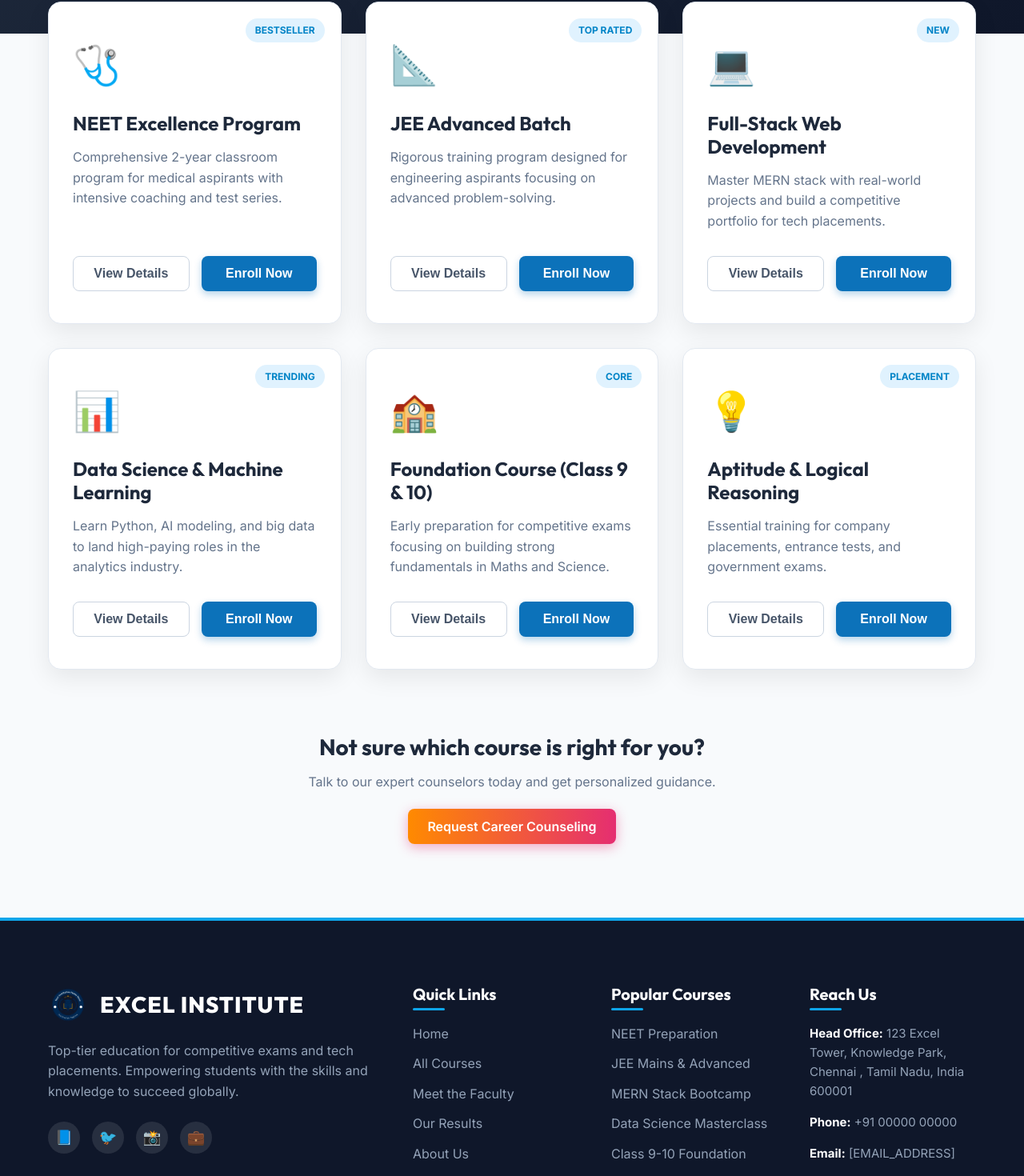
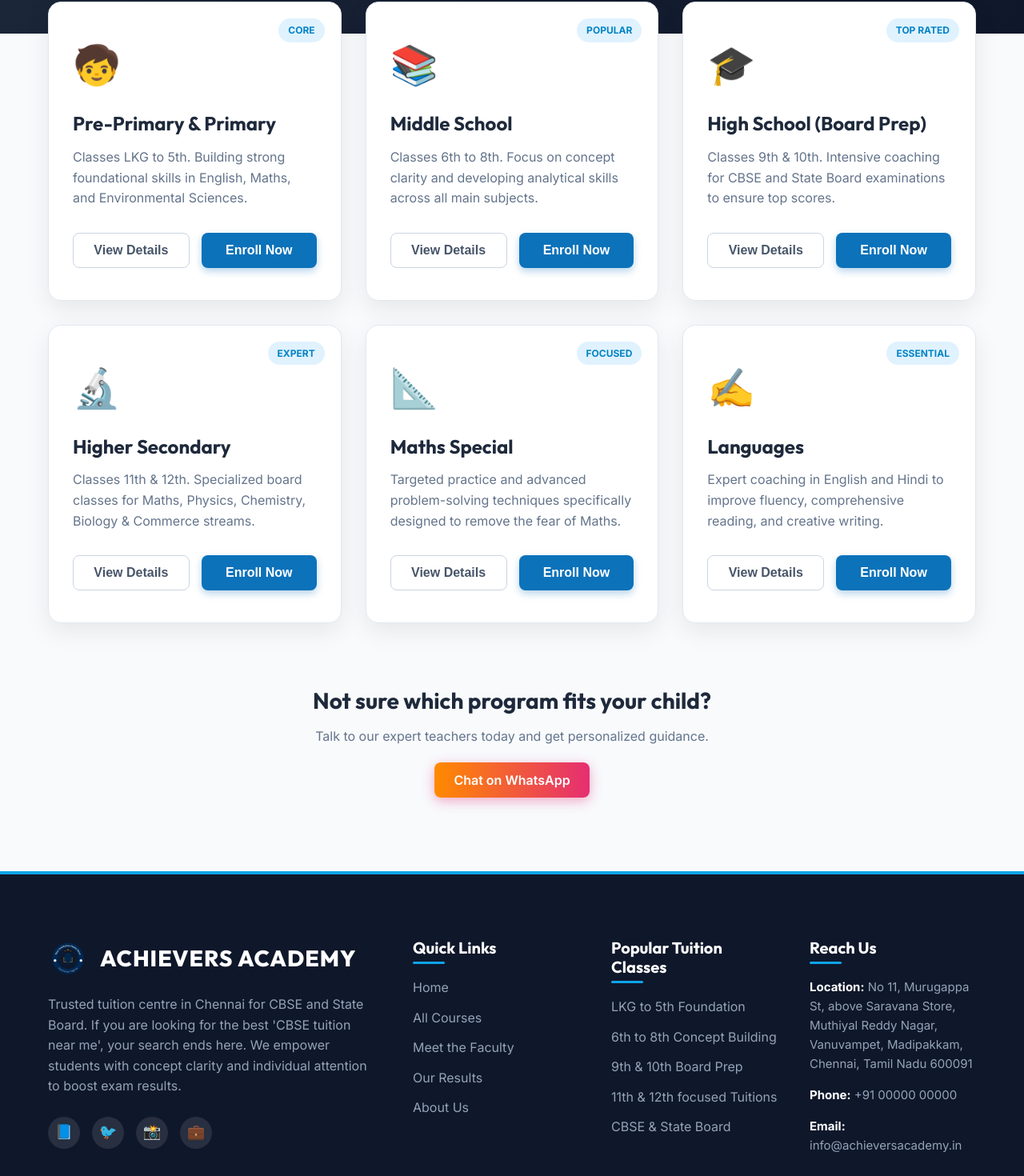
Before and after one commit to Saai416/Training-Institue-Website, a React (Create React App) app: page /courses in a window 1280 px wide. Shown: the part 378-1848 px from the top of the page at 80% size. Built offline with nearby package versions, Linux system fonts and the light colour scheme.

Commit message:
Fix: changess

```diff
--- a/src/components/Footer.js
+++ b/src/components/Footer.js
@@ -10,10 +10,10 @@ const Footer = () => {
           <div className="footer-grid">
             <div className="footer-info">
               <div style={{ display: 'flex', alignItems: 'center', marginBottom: '20px' }}>
-                <img src="/logo.png" alt="Excel Institute Logo" style={{ width: '50px', height: '50px', marginRight: '15px' }} />
-                <h2 style={{ marginBottom: 0 }}>EXCEL INSTITUTE</h2>
+                <img src="/logo.png" alt="Achievers Academy Logo" style={{ width: '50px', height: '50px', marginRight: '15px' }} />
+                <h2 style={{ marginBottom: 0 }}>ACHIEVERS ACADEMY</h2>
               </div>
-              <p>Top-tier education for competitive exams and tech placements. Empowering students with the skills and knowledge to succeed globally.</p>
+              <p>Trusted tuition centre in Chennai for CBSE and State Board. If you are looking for the best 'CBSE tuition near me', your search ends here. We empower students with concept clarity and individual attention to boost exam results.</p>
               <div className="social-links">
                 <a href="/" className="social-icon">📘</a>
                 <a href="/" className="social-icon">🐦</a>
@@ -34,21 +34,21 @@ const Footer = () => {
             </div>
 
             <div className="footer-courses">
-              <h3>Popular Courses</h3>
+              <h3>Popular Tuition Classes</h3>
               <ul>
-                <li><Link to="/courses">NEET Preparation</Link></li>
-                <li><Link to="/courses">JEE Mains & Advanced</Link></li>
-                <li><Link to="/courses">MERN Stack Bootcamp</Link></li>
-                <li><Link to="/courses">Data Science Masterclass</Link></li>
-                <li><Link to="/courses">Class 9-10 Foundation</Link></li>
+                <li><Link to="/courses">LKG to 5th Foundation</Link></li>
+                <li><Link to="/courses">6th to 8th Concept Building</Link></li>
+                <li><Link to="/courses">9th & 10th Board Prep</Link></li>
+                <li><Link to="/courses">11th & 12th focused Tuitions</Link></li>
+                <li><Link to="/courses">CBSE & State Board</Link></li>
               </ul>
             </div>
 
             <div className="footer-contact">
               <h3>Reach Us</h3>
-              <p><strong>Head Office:</strong> 123 Excel Tower, Knowledge Park, Chennai , Tamil Nadu, India 600001</p>
+              <p><strong>Location:</strong> No 11, Murugappa St, above Saravana Store, Muthiyal Reddy Nagar, Vanuvampet, Madipakkam, Chennai, Tamil Nadu 600091</p>
               <p><strong>Phone:</strong> +91 00000 00000</p>
-              <p><strong>Email:</strong> [EMAIL_ADDRESS]</p>
+              <p><strong>Email:</strong> info@achieversacademy.in</p>
             </div>
           </div>
         </div>
@@ -56,7 +56,7 @@ const Footer = () => {
 
       <div className="footer-bottom">
         <div className="container footer-bottom-inner">
-          <p>&copy; {new Date().getFullYear()} Excel Institute. All rights reserved.</p>
+          <p>&copy; {new Date().getFullYear()} Achievers Academy. All rights reserved.</p>
           <div className="footer-legal">
             <a href="/">Privacy Policy</a>
             <a href="/">Terms & Conditions</a>
--- a/src/components/Navigation.js
+++ b/src/components/Navigation.js
@@ -9,8 +9,8 @@ const Navigation = () => {
     <header className="navbar">
       <div className="navbar-container">
         <Link to="/" className="navbar-logo" style={{ display: 'flex', alignItems: 'center' }}>
-          <img src="/logo.png" alt="Excel Institute Logo" style={{ width: '40px', height: '40px', marginRight: '10px' }} />
-          EXCEL INSTITUTE
+          <img src="/logo.png" alt="Achievers Academy Logo" style={{ width: '40px', height: '40px', marginRight: '10px' }} />
+          ACHIEVERS ACADEMY
         </Link>
         <div className={`nav-menu ${menuOpen ? 'active' : ''}`}>
           <Link to="/" className="nav-link">Home</Link>
@@ -28,13 +28,13 @@ const Navigation = () => {
       </div>
       <div className="navbar-contact">
         <div className="contact-item">
-          <span>📧 info@excelinstitute.com</span>
+          <span>📧 info@achieversacademy.in</span>
         </div>
         <div className="contact-item">
-          <span>📍 Chennai, Tamil Nadu</span>
+          <span>📍 Madipakkam, Chennai</span>
         </div>
         <div className="contact-item">
-          <span>⏰ Mon-Sat: 8:00 AM - 8:00 PM</span>
+          <span>⏰ Mon-Sat: 4:00 PM - 9:00 PM</span>
         </div>
         <div className="contact-item">
           <span>📞 +91 00000 00000</span>
--- a/src/pages/About.js
+++ b/src/pages/About.js
@@ -4,38 +4,38 @@ import '../styles/About.css';
 const About = () => {
   const testimonials = [
     {
-      text: "Excel Institute completely transformed my preparation strategy. The faculty's personal attention and rigorous test series helped me secure my dream rank in NEET.",
-      name: "Aditya Verma",
-      outcome: "AIR 15, NEET 2023",
+      text: "Achievers Academy completely transformed my child's preparation strategy. The faculty's personal attention helped my son score 95% in his CBSE 10th boards.",
+      name: "Aditya Verma (Parent)",
+      outcome: "CBSE 10th - 95%",
       image: "https://images.unsplash.com/photo-1539571696357-5a69c17a67c6?q=80&w=1974&auto=format&fit=crop"
     },
     {
-      text: "The programming bootcamp was intense, but exactly what I needed. I went from zero coding knowledge to placing at Amazon within 8 months.",
-      name: "Sneha Kapoor",
-      outcome: "SDE at Amazon",
+      text: "The small batch sizes and focus on concept clarity made a huge difference. Highly recommend Achievers Academy to all students and parents.",
+      name: "Sneha Kapoor (Parent)",
+      outcome: "State Board 12th Top Scorer",
       image: "https://images.unsplash.com/photo-1494790108377-be9c29b29330?q=80&w=1974&auto=format&fit=crop"
     },
     {
-      text: "I struggled with JEE Advanced physics until I joined Excel. Their unique conceptual approach makes even the toughest problems solvable.",
+      text: "I struggled with Mathematics until I joined here. Their unique teaching style makes even the toughest problems solvable, removing my fear completely.",
       name: "Rahul Desai",
-      outcome: "IIT Bombay, CS",
+      outcome: "Class 9 Student",
       image: "https://images.unsplash.com/photo-1507003211169-0a1dd7228f2d?q=80&w=1974&auto=format&fit=crop"
     }
   ];
 
   const milestones = [
-    { year: "2010", text: "Founded with a vision to redefine competitive exam preparation." },
-    { year: "2015", text: "Produced our first Top 10 All India Rankers in Engineering and Medicine." },
-    { year: "2018", text: "Expanded into IT coding bootcamps and achieved 100% placement records." },
-    { year: "2023", text: "Crossed 50,000+ total students mentored with an industry-leading success rate." }
+    { year: "2010", text: "Founded with a vision to redefine after-school tuitions." },
+    { year: "2015", text: "Produced our first batch of School Toppers in CBSE and State Board." },
+    { year: "2018", text: "Expanded to higher secondary tuitions focusing on comprehensive board prep." },
+    { year: "2023", text: "Crossed 5,000+ total students mentored with a consistent record of academic improvement." }
   ];
 
   return (
     <div className="about-page">
       <div className="about-hero">
         <div className="about-hero-content">
-          <h1>Empowering Minds, Shaping Futures</h1>
-          <p>Excel Institute is a premier educational platform dedicated to helping ambitious students achieve their academic and professional dreams.</p>
+          <h1>Chennai's Most Trusted Tuition Centre</h1>
+          <p>Achievers Academy is dedicated to helping CBSE & State Board students achieve academic excellence through personalized attention.</p>
         </div>
       </div>
 
@@ -66,8 +66,8 @@ const About = () => {
 
       <section className="testimonials-section">
         <div className="testimonials-header">
-          <h2>Student Testimonials</h2>
-          <p>Hear from the students who chose Excel Institute and achieved their dreams.</p>
+          <h2>Parent & Student Testimonials</h2>
+          <p>Hear from the families who chose Achievers Academy and achieved their academic goals.</p>
         </div>
         <div className="testimonials-grid">
           {testimonials.map((test, index) => (
--- a/src/pages/Cases.js
+++ b/src/pages/Cases.js
@@ -3,17 +3,17 @@ import '../styles/Cases.css';
 
 const Cases = () => {
   const highlightResults = [
-    { rank: 'AIR 1', exam: 'NEET 2023', name: 'Aarav Sharma', score: '720/720' },
-    { rank: 'AIR 5', exam: 'JEE Adv 2023', name: 'Rohan Gupta', score: '342/360' },
-    { rank: '100%ile', exam: 'JEE Main 2024', name: 'Sanya Verma', score: '300/300' },
-    { rank: 'Placed', exam: 'Google', name: 'Karan Singh', score: '50 LPA' }
+    { rank: 'School Rank 1', exam: 'CBSE 10th', name: 'Aarav Sharma', score: '98.5%' },
+    { rank: 'District Top', exam: 'State Board 12th', name: 'Rohan Gupta', score: '585/600' },
+    { rank: 'A1 Grade', exam: 'CBSE Maths', name: 'Sanya Verma', score: '100/100' },
+    { rank: 'Full Marks', exam: 'Class 8 Science', name: 'Karan Singh', score: 'A+' }
   ];
 
   return (
     <div className="results-page">
       <div className="results-header">
-        <h1>Proven Excellence. Unmatched Results.</h1>
-        <p>Year after year, Excel Institute students dominate top entrance exams and secure premium placements.</p>
+        <h1>Consistent Top Performers.</h1>
+        <p>Year after year, Achievers Academy students score top marks and gain subject mastery in CBSE and State Board exams.</p>
       </div>
 
       <div className="results-container">
@@ -48,8 +48,8 @@ const Cases = () => {
       </div>
 
       <div className="results-cta">
-        <h2>Ready to be our next success story?</h2>
-        <button className="btn btn-primary pulse-btn">Join Excel Institute</button>
+        <h2>Ready to boost your child's academic performance?</h2>
+        <a href="https://wa.me/0000000000?text=Hi%2C%20I%20saw%20Achievers%20Academy%20online.%20I%20want%20to%20know%20about%20classes." className="btn btn-primary pulse-btn">Join Achievers Academy</a>
       </div>
     </div>
   );
--- a/src/pages/Contact.js
+++ b/src/pages/Contact.js
@@ -14,16 +14,15 @@ const Contact = () => {
 
   const handleSubmit = (e) => {
     e.preventDefault();
-    const text = `Hi Excel Institute, I am ${formData.name}. I am interested in exploring the ${formData.course} course. My contact number is ${formData.phone}. Please connect with me!`;
-    const whatsappUrl = `https://wa.me/910000000000?text=${encodeURIComponent(text)}`;
+    const whatsappUrl = `https://wa.me/0000000000?text=${encodeURIComponent("Hi, I saw Achievers Academy online. I want to know about classes.")}`;
     window.open(whatsappUrl, '_blank');
   };
 
   return (
     <div className="contact-page">
       <div className="contact-header">
-        <h1>Let's Connect and Build Your Career</h1>
-        <p>Whether you need career counseling or course details, our expert advisors are here to help.</p>
+        <h1>Contact Achievers Academy</h1>
+        <p>Reach out for enrollment, batch details, and fee structure.</p>
       </div>
 
       <div className="contact-container">
@@ -56,14 +55,15 @@ const Contact = () => {
                 />
               </div>
               <div className="form-group">
-                <label>Course Interest</label>
+                <label>Class / Subject Interest</label>
                 <select name="course" value={formData.course} onChange={handleChange} required>
-                  <option value="" disabled>Select a course</option>
-                  <option value="NEET">NEET Exellence</option>
-                  <option value="JEE">JEE Advanced</option>
-                  <option value="MERN Stack">Full Stack Web Dev</option>
-                  <option value="Data Science">Data Science & AI</option>
-                  <option value="Foundation">Foundation (Class 9-10)</option>
+                  <option value="" disabled>Select a class</option>
+                  <option value="Primary">LKG to 5th Standard</option>
+                  <option value="Middle">6th to 8th Standard</option>
+                  <option value="High School">9th & 10th Board</option>
+                  <option value="Higher Sec">11th & 12th Board</option>
+                  <option value="Maths Special">Maths Special Focus</option>
+                  <option value="Languages">Languages (English/Hindi)</option>
                 </select>
               </div>
               <button type="submit" className="btn btn-primary submit-btn">
@@ -75,18 +75,18 @@ const Contact = () => {
           {/* Info Section */}
           <div className="contact-info-section">
             <div className="info-card">
-              <h3>Visit Our Campus</h3>
+              <h3>Visit Our Centre</h3>
               <div className="info-item">
                 <span className="icon">📍</span>
-                <p>123 Excel Tower, Knowledge Park, Chennai, Tamil Nadu, India 600001</p>
+                <p>No 11, Murugappa St, above Saravana Store, Muthiyal Reddy Nagar, Vanuvampet, Madipakkam, Chennai, Tamil Nadu 600091</p>
               </div>
               <div className="info-item">
                 <span className="icon">📧</span>
-                <p>admissions@excelinstitute.com</p>
+                <p>info@achieversacademy.in</p>
               </div>
               <div className="info-item">
                 <span className="icon">📞</span>
-                <p>+91 00000 00000 (Toll Free)</p>
+                <p>+91 00000 00000</p>
               </div>
             </div>
 
@@ -100,7 +100,7 @@ const Contact = () => {
                 allowFullScreen=""
                 loading="lazy"
                 referrerPolicy="no-referrer-when-downgrade"
-                title="Excel Institute Location"
+                title="Achievers Academy Location"
               ></iframe>
             </div>
           </div>
--- a/src/pages/Home.js
+++ b/src/pages/Home.js
@@ -14,27 +14,27 @@ const Home = () => {
 
   const features = [
     {
-      title: 'Expert Faculty',
-      description: 'Learn from industry veterans and top-ranking educators with proven track records.'
+      title: 'Experienced Faculty',
+      description: 'Learn from highly qualified teachers dedicated to comprehensive academic improvement.'
     },
     {
-      title: 'Proven Results',
-      description: 'Our students consistently secure top ranks in competitive examinations nationwide.'
+      title: 'Small Batch Sizes',
+      description: 'Limited students per batch ensuring a focused, distraction-free environment.'
     },
     {
-      title: 'Personal Mentorship',
-      description: '1-on-1 guidance to identify strengths and overcome challenges for every student.'
+      title: 'Individual Attention',
+      description: 'Personalized mentoring to identify strengths and clarify concepts for every student.'
     },
     {
-      title: 'Live Class Schedule',
-      description: 'Interactive live sessions with doubt-clearing and real-time concept building.'
+      title: 'Proven Board Results',
+      description: 'Our students consistently secure top marks in CBSE and State Board examinations.'
     }
   ];
 
   return (
     <div className="home">
       {/* WhatsApp Floating Button */}
-      <a href="https://wa.me/910000000000" className="whatsapp-floating pulse" target="_blank" rel="noreferrer">
+      <a href="https://wa.me/0000000000?text=Hi%2C%20I%20saw%20Achievers%20Academy%20online.%20I%20want%20to%20know%20about%20classes." className="whatsapp-floating pulse" target="_blank" rel="noreferrer">
         <span className="wa-icon" style={{ display: 'flex', alignItems: 'center', justifyContent: 'center' }}>
           <svg xmlns="http://www.w3.org/2000/svg" width="30" height="30" fill="currentColor" viewBox="0 0 16 16">
             <path d="M13.601 2.326A7.854 7.854 0 0 0 7.994 0C3.627 0 .068 3.558.064 7.926c0 1.399.366 2.76 1.057 3.965L0 16l4.204-1.102a7.933 7.933 0 0 0 3.79.965h.004c4.368 0 7.926-3.558 7.93-7.93A7.898 7.898 0 0 0 13.6 2.326zM7.994 14.521a6.573 6.573 0 0 1-3.356-.92l-.24-.144-2.494.654.666-2.433-.156-.251a6.56 6.56 0 0 1-1.007-3.505c0-3.626 2.957-6.584 6.591-6.584a6.56 6.56 0 0 1 4.66 1.931 6.557 6.557 0 0 1 1.928 4.66c-.004 3.639-2.961 6.592-6.592 6.592zm3.615-4.934c-.197-.099-1.17-.578-1.353-.646-.182-.065-.315-.099-.445.099-.133.197-.513.646-.627.775-.114.133-.232.148-.43.05-.197-.1-.836-.308-1.592-.985-.59-.525-.985-1.175-1.103-1.372-.114-.198-.011-.304.088-.403.087-.088.197-.232.296-.346.1-.114.133-.198.198-.33.065-.134.034-.248-.015-.347-.05-.099-.445-1.076-.612-1.47-.16-.389-.323-.335-.445-.34-.114-.007-.247-.007-.38-.007a.729.729 0 0 0-.529.247c-.182.198-.691.677-.691 1.654 0 .977.71 1.916.81 2.049.098.133 1.394 2.132 3.383 2.992.47.205.84.326 1.129.418.475.152.904.129 1.246.08.38-.058 1.171-.48 1.338-.943.164-.464.164-.86.114-.943-.049-.084-.182-.133-.38-.232z" />
@@ -47,11 +47,11 @@ const Home = () => {
         <div className="hero-bg"></div>
         <div className="hero-content fade-in-up">
           <div className="hero-text glass-panel">
-            <h1>Build Your Future with Expert Training</h1>
-            <p>Empowering students with world-class education for NEET, JEE, and premium programming courses. Join Excel Institute to secure your success.</p>
+            <h1>Boost Your Child's Academic Success</h1>
+            <p>A trusted tuition centre in Chennai for CBSE & State Board. We provide concept clarity, personal attention, and proven exam results to help your child excel.</p>
             <div className="hero-ctas">
-              <Link to="/courses" className="btn btn-primary primary-cta">Enroll Now</Link>
-              <a href="https://wa.me/910000000000" className="btn btn-secondary secondary-cta">Chat on WhatsApp</a>
+              <Link to="/contact" className="btn btn-primary primary-cta">Call Now</Link>
+              <a href="https://wa.me/0000000000?text=Hi%2C%20I%20saw%20Achievers%20Academy%20online.%20I%20want%20to%20know%20about%20classes." className="btn btn-secondary secondary-cta">Chat on WhatsApp</a>
             </div>
           </div>
         </div>
@@ -74,8 +74,8 @@ const Home = () => {
       {/* Features / Why Choose Us */}
       <section className="differences">
         <div className="container">
-          <h2>Why Choose Excel Institute?</h2>
-          <p>We provide the ultimate learning environment tailored for outstanding performance.</p>
+          <h2>Why Choose Achievers Academy?</h2>
+          <p>We provide the ultimate learning environment tailored for outstanding board and school performance.</p>
           <div className="differences-grid">
             {features.map((feature, index) => (
               <div key={index} className="difference-card glass-card">
--- a/src/pages/PracticeAreas.js
+++ b/src/pages/PracticeAreas.js
@@ -4,48 +4,48 @@ import '../styles/PracticeAreas.css';
 const PracticeAreas = () => {
   const courses = [
     {
-      title: 'NEET Excellence Program',
-      description: 'Comprehensive 2-year classroom program for medical aspirants with intensive coaching and test series.',
-      badge: 'Bestseller',
-      icon: '🩺'
+      title: 'Pre-Primary & Primary',
+      description: 'Classes LKG to 5th. Building strong foundational skills in English, Maths, and Environmental Sciences.',
+      badge: 'Core',
+      icon: '🧒'
     },
     {
-      title: 'JEE Advanced Batch',
-      description: 'Rigorous training program designed for engineering aspirants focusing on advanced problem-solving.',
+      title: 'Middle School',
+      description: 'Classes 6th to 8th. Focus on concept clarity and developing analytical skills across all main subjects.',
+      badge: 'Popular',
+      icon: '📚'
+    },
+    {
+      title: 'High School (Board Prep)',
+      description: 'Classes 9th & 10th. Intensive coaching for CBSE and State Board examinations to ensure top scores.',
       badge: 'Top Rated',
+      icon: '🎓'
+    },
+    {
+      title: 'Higher Secondary',
+      description: 'Classes 11th & 12th. Specialized board classes for Maths, Physics, Chemistry, Biology & Commerce streams.',
+      badge: 'Expert',
+      icon: '🔬'
+    },
+    {
+      title: 'Maths Special',
+      description: 'Targeted practice and advanced problem-solving techniques specifically designed to remove the fear of Maths.',
+      badge: 'Focused',
       icon: '📐'
     },
     {
-      title: 'Full-Stack Web Development',
-      description: 'Master MERN stack with real-world projects and build a competitive portfolio for tech placements.',
-      badge: 'New',
-      icon: '💻'
-    },
-    {
-      title: 'Data Science & Machine Learning',
-      description: 'Learn Python, AI modeling, and big data to land high-paying roles in the analytics industry.',
-      badge: 'Trending',
-      icon: '📊'
-    },
-    {
-      title: 'Foundation Course (Class 9 & 10)',
-      description: 'Early preparation for competitive exams focusing on building strong fundamentals in Maths and Science.',
-      badge: 'Core',
-      icon: '🏫'
-    },
-    {
-      title: 'Aptitude & Logical Reasoning',
-      description: 'Essential training for company placements, entrance tests, and government exams.',
-      badge: 'Placement',
-      icon: '💡'
+      title: 'Languages',
+      description: 'Expert coaching in English and Hindi to improve fluency, comprehensive reading, and creative writing.',
+      badge: 'Essential',
+      icon: '✍️'
     }
   ];
 
   return (
     <div className="courses-page">
       <div className="courses-header">
-        <h1>Transformative Training Programs</h1>
-        <p>Explore our wide range of meticulously crafted courses designed to propel your career and academic journey.</p>
+        <h1>CBSE & State Board Tuitions</h1>
+        <p>Explore our meticulous tuition classes designed for LKG to 12th standard, covering key subjects like Maths, Science, English, and Hindi.</p>
       </div>
 
       <div className="courses-container">
@@ -66,9 +66,9 @@ const PracticeAreas = () => {
       </div>
 
       <div className="courses-footer">
-        <h2>Not sure which course is right for you?</h2>
-        <p>Talk to our expert counselors today and get personalized guidance.</p>
-        <a href="https://wa.me/910000000000" className="btn btn-primary primary-cta" target="_blank" rel="noreferrer">Request Career Counseling</a>
+        <h2>Not sure which program fits your child?</h2>
+        <p>Talk to our expert teachers today and get personalized guidance.</p>
+        <a href="https://wa.me/0000000000?text=Hi%2C%20I%20saw%20Achievers%20Academy%20online.%20I%20want%20to%20know%20about%20classes." className="btn btn-primary primary-cta" target="_blank" rel="noreferrer">Chat on WhatsApp</a>
       </div>
     </div>
   );
--- a/src/styles/Cases.css
+++ b/src/styles/Cases.css
@@ -159,6 +159,10 @@
 .results-cta {
   text-align: center;
   margin-top: 80px;
+  display: flex;
+  flex-direction: column;
+  align-items: center;
+  gap: 30px;
 }
 
 .pulse-btn {
@@ -173,6 +177,8 @@
   animation: gentlePulse 2s infinite;
   cursor: pointer;
   transition: all 0.3s ease;
+  display: inline-block;
+  text-decoration: none;
 }
 
 .pulse-btn:hover {
```
Also changed, not shown: src/pages/FAQs.js (+16 -16 lines), src/pages/Team.js (+19 -19 lines).
